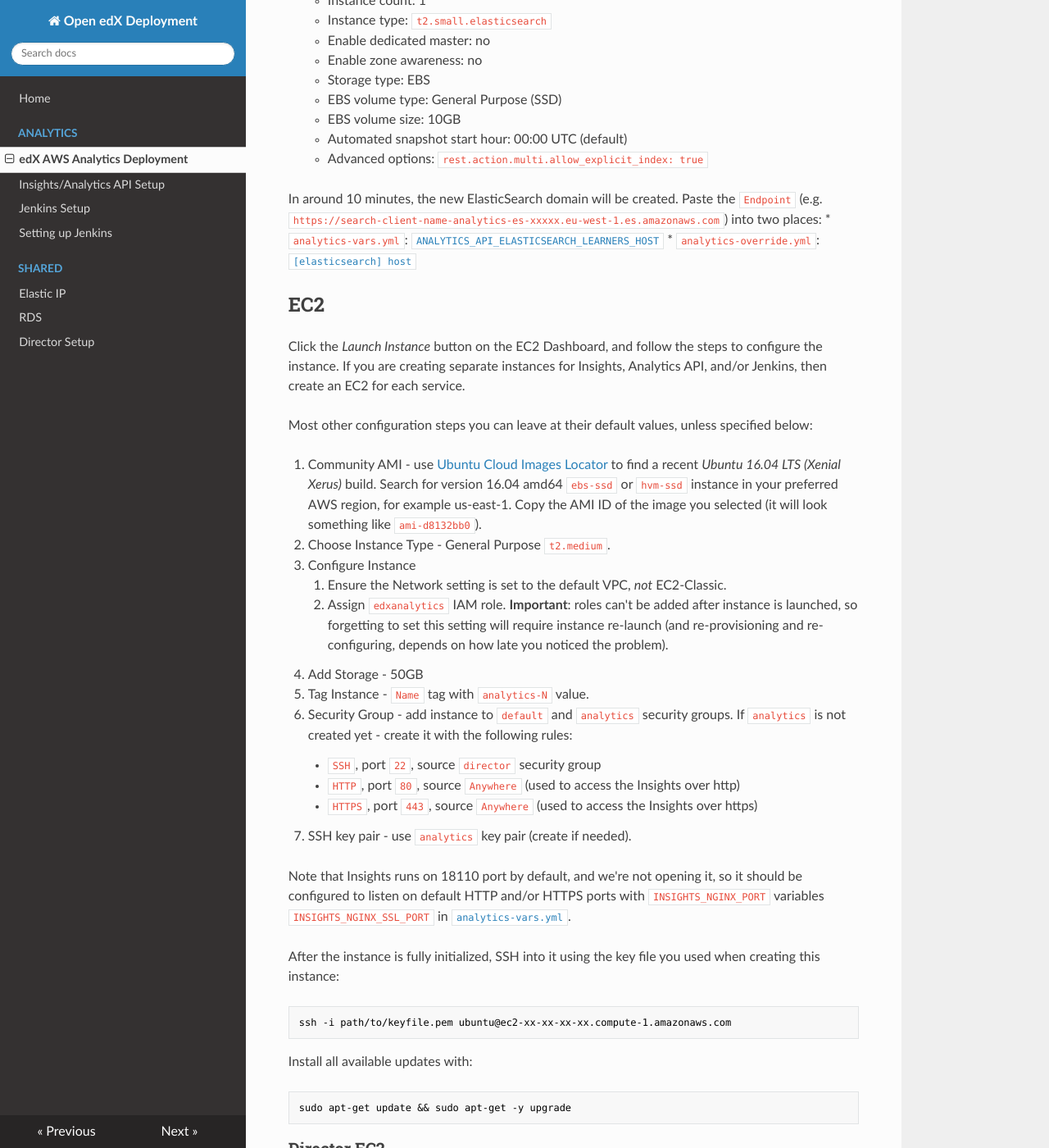
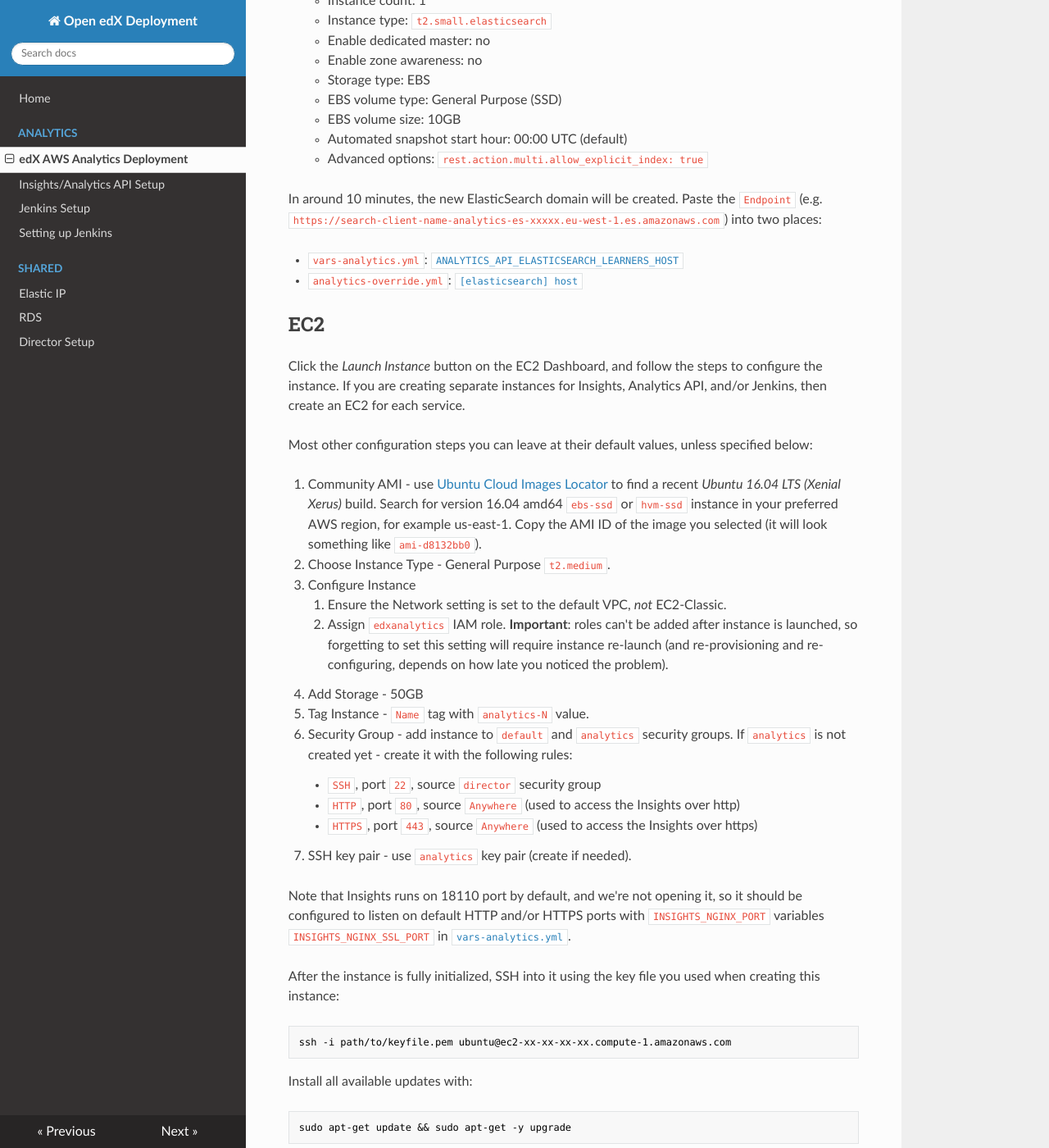
Before and after one commit to open-craft/openedx-deployment, an MkDocs documentation site: the page built from docs/analytics/AWS_setup.md, in a window 1280 px wide and 1400 px high, scrolled down 5228 px. Shown: the whole window at 82% size. Built offline with MkDocs 1.6.1, drawn with Linux system fonts in a browser that asks for light colours; nearby versions of some CDN libraries; some of the changed text lies outside the part shown.

````diff
--- a/docs/analytics/AWS_setup.md
+++ b/docs/analytics/AWS_setup.md
@@ -30,7 +30,7 @@ We will add our sensitive data, such as database passwords and key files, to a s
 deployment.  The files and their expected contents are discussed in subsequent sections.
 
 * `analytics.pem` - AWS certificate for the analytics instance
-* [`analytics-vars.yml`](resources/vars-analytics.yml) - ansible variables used to set up the analytics cluster.
+* [`vars-analytics.yml`](resources/vars-analytics.yml) - ansible variables used to set up the analytics cluster.
   These variables can be stored in a separate file, or appended to the base `vars.yml` file used for the full edxapp
   setup.
 * `analytics-tasks/`: Analytics-related configuration files
@@ -126,7 +126,7 @@ The analytics API needs to be able to read indexes from the AWS ElasticSearch in
 * Give it a recognizable name (eg. `analytics_elasticsearch`)
 * Give it Programmatic access
 * Attach the policy you created above (eg. `elasticsearch_all`)
-* Copy the security credentials to the [`analytics-vars.yml`](resources/analytics-vars.yml) fields:
+* Copy the security credentials to the [`vars-analytics.yml`](resources/vars-analytics.yml) fields:
     * `ANALYTICS_API_ELASTICSEARCH_AWS_ACCESS_KEY_ID`: the Access Key ID goes here, e.g. `AKIA0123456789ALPHAB`
     * `ANALYTICS_API_ELASTICSEARCH_AWS_SECRET_ACCESS_KEY` the Secret Access Key goes here, e.g.
       `abcdefghijklmnopqrstuvwxyz01234567899/_+`.
@@ -240,7 +240,8 @@ API's Learner API to display in Insights.
 
 In around 10 minutes, the new ElasticSearch domain will be created.  Paste the `Endpoint` (e.g.
 `https://search-client-name-analytics-es-xxxxx.eu-west-1.es.amazonaws.com`) into two places:
-* `analytics-vars.yml`: [`ANALYTICS_API_ELASTICSEARCH_LEARNERS_HOST`](resources/vars-analytics.yml#L60)
+
+* `vars-analytics.yml`: [`ANALYTICS_API_ELASTICSEARCH_LEARNERS_HOST`](resources/vars-analytics.yml#L60)
 * `analytics-override.yml`: [`[elasticsearch] host`](resources/analytics-override.cfg#L48)
 
 
@@ -273,7 +274,7 @@ Most other configuration steps you can leave at their default values, unless spe
 
 Note that Insights runs on 18110 port by default, and we're not opening it, so it should be configured to listen on
 default HTTP and/or HTTPS ports with `INSIGHTS_NGINX_PORT` variables `INSIGHTS_NGINX_SSL_PORT` in
-[`analytics-vars.yml`](resources/analytics-vars.yml).
+[`vars-analytics.yml`](resources/vars-analytics.yml).
 
 After the instance is fully initialized, SSH into it using the key file you used when creating this instance:
 
@@ -335,7 +336,7 @@ GRANT ALL PRIVILEGES ON `analytics-api`.* TO 'analytics'@'%';
 FLUSH PRIVILEGES;
 ```
 
-Store the database credentials in [`analytics-vars.yml`](resources/analytics-vars.yml):
+Store the database credentials in [`vars-analytics.yml`](resources/vars-analytics.yml):
 
 * `ANALYTICS_MYSQL_HOST`: 'analytics-rds-name.other-stuff.rds.amazonaws.com'
 * `ANALYTICS_MYSQL_USER`: 'analytics'
````
Also changed, not shown: docs/analytics/insights.md (+5 -5 lines).
